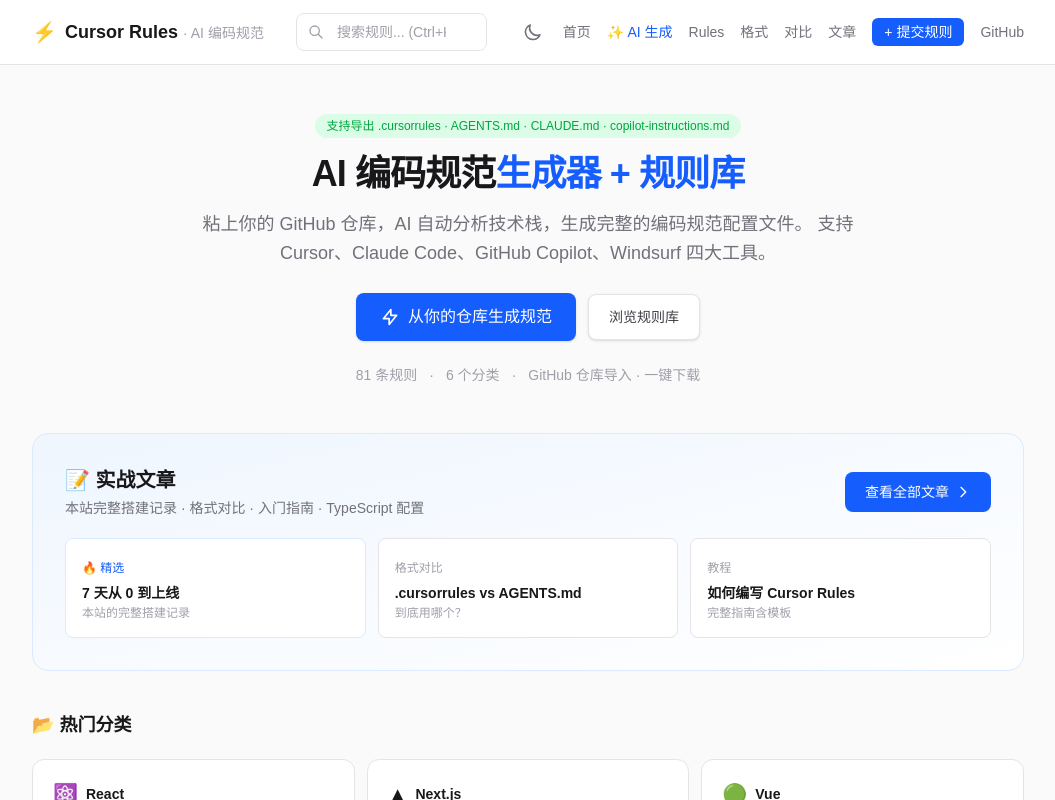
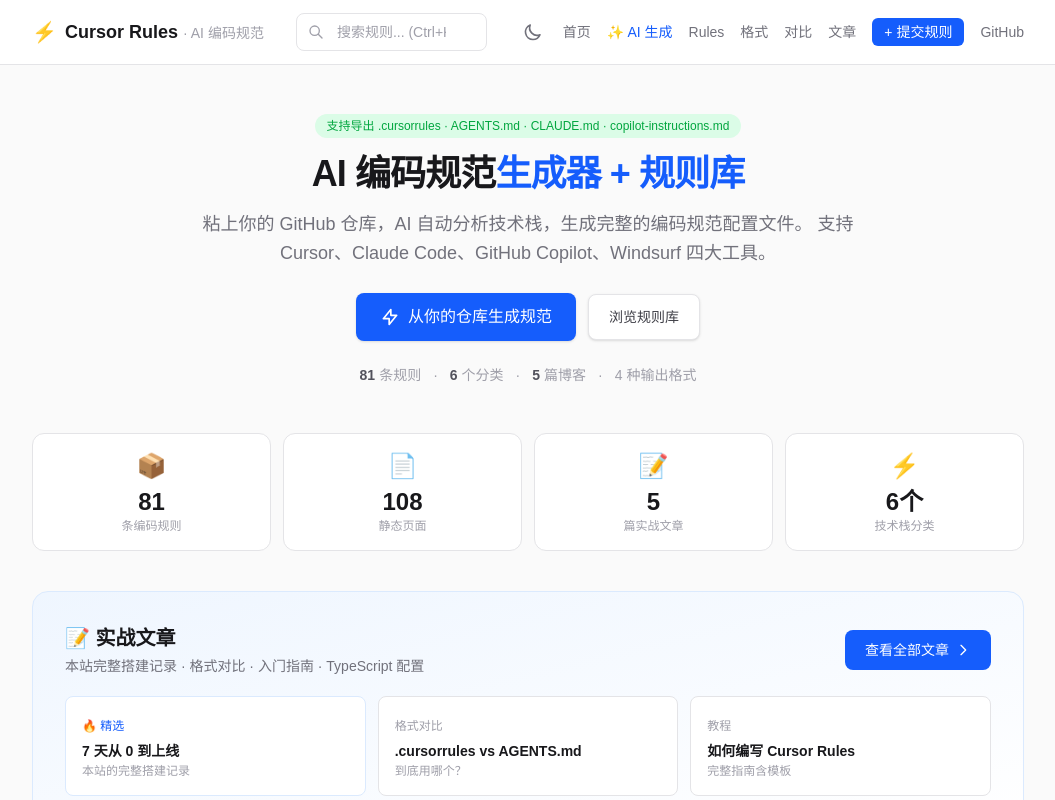
Before and after one commit to ningfd-ux/cursor-rules-cn, a Next.js app: page / in a window 1280 px wide. Shown: the top 800 px of the page, without its empty margins (112-1167 px from the left). Built offline with nearby package versions, Linux system fonts and the light colour scheme.

Commit message:
feat: 首页数据统计区 - 展示规则数/页面/文章/分类

```diff
--- a/src/app/page.tsx
+++ b/src/app/page.tsx
@@ -38,13 +38,32 @@
           </a>
         </div>
         <div className="flex items-center justify-center gap-3 text-sm text-zinc-400 dark:text-zinc-500">
-          <span className="flex items-center gap-1">{rules.length} 条规则</span>
+          <span className="flex items-center gap-1"><strong className="text-zinc-600 dark:text-zinc-300">{rules.length}</strong> 条规则</span>
           <span>·</span>
-          <span className="flex items-center gap-1">{categories.length} 个分类</span>
+          <span className="flex items-center gap-1"><strong className="text-zinc-600 dark:text-zinc-300">{categories.length}</strong> 个分类</span>
           <span>·</span>
-          <span className="flex items-center gap-1">GitHub 仓库导入 · 一键下载</span>
+          <span className="flex items-center gap-1"><strong className="text-zinc-600 dark:text-zinc-300">5</strong> 篇博客</span>
+          <span>·</span>
+          <span className="flex items-center gap-1">4 种输出格式</span>
         </div>
       </section>
+
+      {/* 网站数据 - 信任信号 */}
+      <div className="mb-10 grid grid-cols-2 gap-3 sm:grid-cols-4">
+
+        {[
+          ["📦", rules.length, "条编码规则"],
+          ["📄", "108", "静态页面"],
+          ["📝", "5", "篇实战文章"],
+          ["⚡", `${categories.length}个`, "技术栈分类"],
+        ].map(([icon, num, label]) => (
+          <div key={label as string} className="rounded-xl border border-zinc-200 bg-white p-4 text-center dark:border-zinc-800 dark:bg-zinc-900">
+            <div className="text-2xl">{icon}</div>
+            <div className="mt-1 text-2xl font-bold text-zinc-900 dark:text-zinc-100">{num}</div>
+            <div className="text-xs text-zinc-400">{label}</div>
+          </div>
+        ))}
+      </div>
 
       {/* 最新文章 - 放在首屏上方 */}
       <section className="mb-10 rounded-2xl border border-blue-100 bg-gradient-to-br from-blue-50 to-white p-6 dark:border-blue-900 dark:from-blue-950 dark:to-zinc-900 sm:p-8">
```
